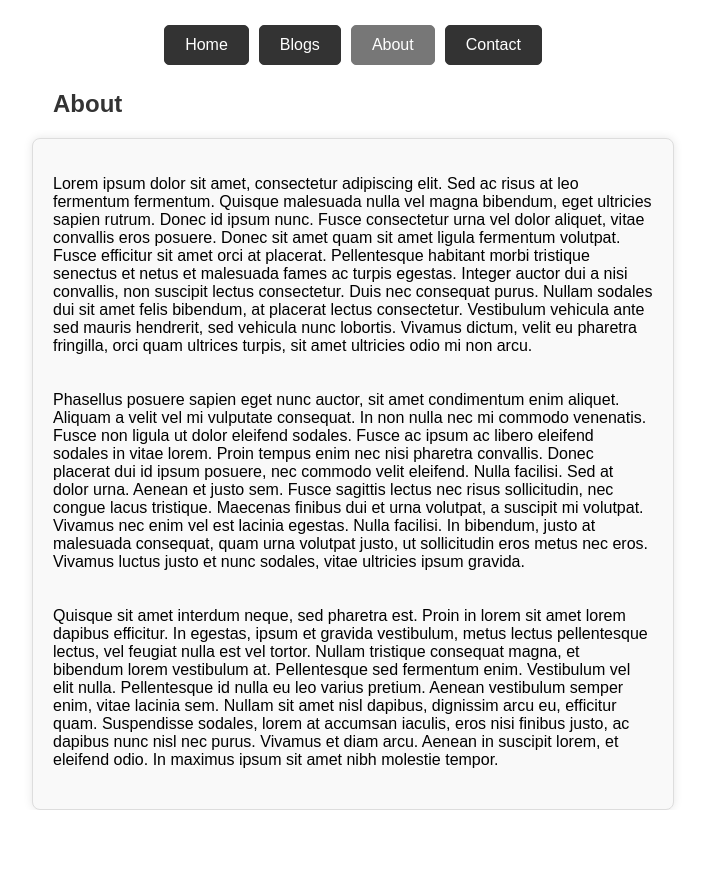
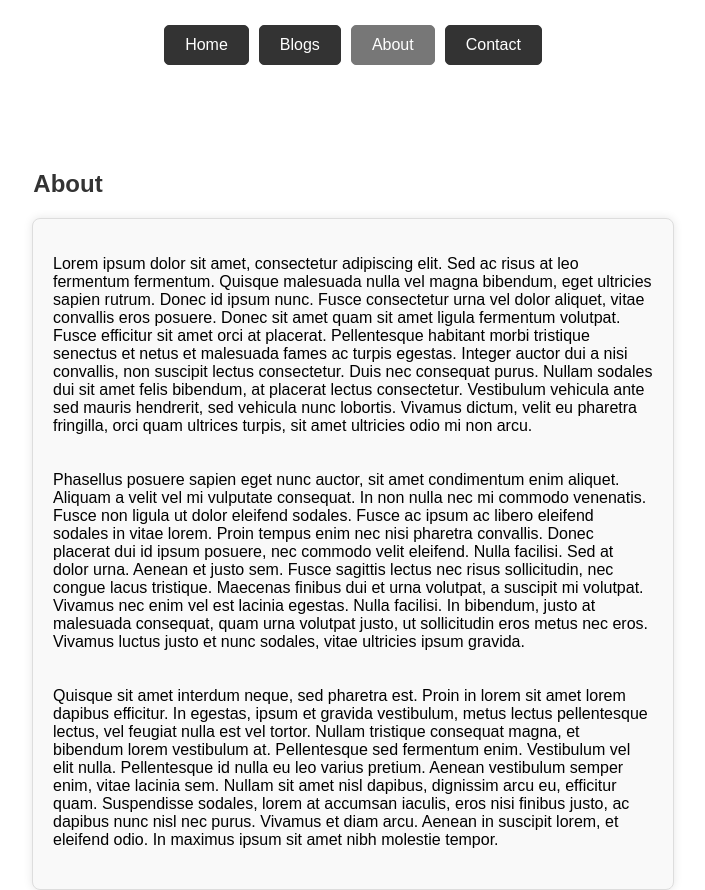
Before and after one commit to Noroff-FEU-Assignments/project-exam-1-OH2021, a plain HTML site: page about.html in a window 1280 px wide. Shown: the whole page, without its empty margins (287-992 px from the left). Before the commit the page ends 810 px from the top, so only its background shows below. Drawn offline with Linux system fonts and the light colour scheme.

Commit message:
Add files via upload

```diff
--- a/css/style.css
+++ b/css/style.css
@@ -25,6 +25,9 @@ body {
     font-size: 24px;
     font-weight: bold;
     color: #333;
+    margin-top: 100px;
+    margin-bottom: 20px;
+    margin-right: 570px; /* Desktop margin */
 }
 
 .nav-buttons {
@@ -40,14 +43,6 @@ body {
     border: 1px solid #ddd;
     border-radius: 8px;
     box-shadow: 0 0 10px rgba(0, 0, 0, 0.1);
-}
-
-.about-header {
-    width: 100%;
-    max-width: 600px;
-    padding: 20px;
-    text-align: left;
-    margin: 0;
 }
 
 .paragraph {
```
